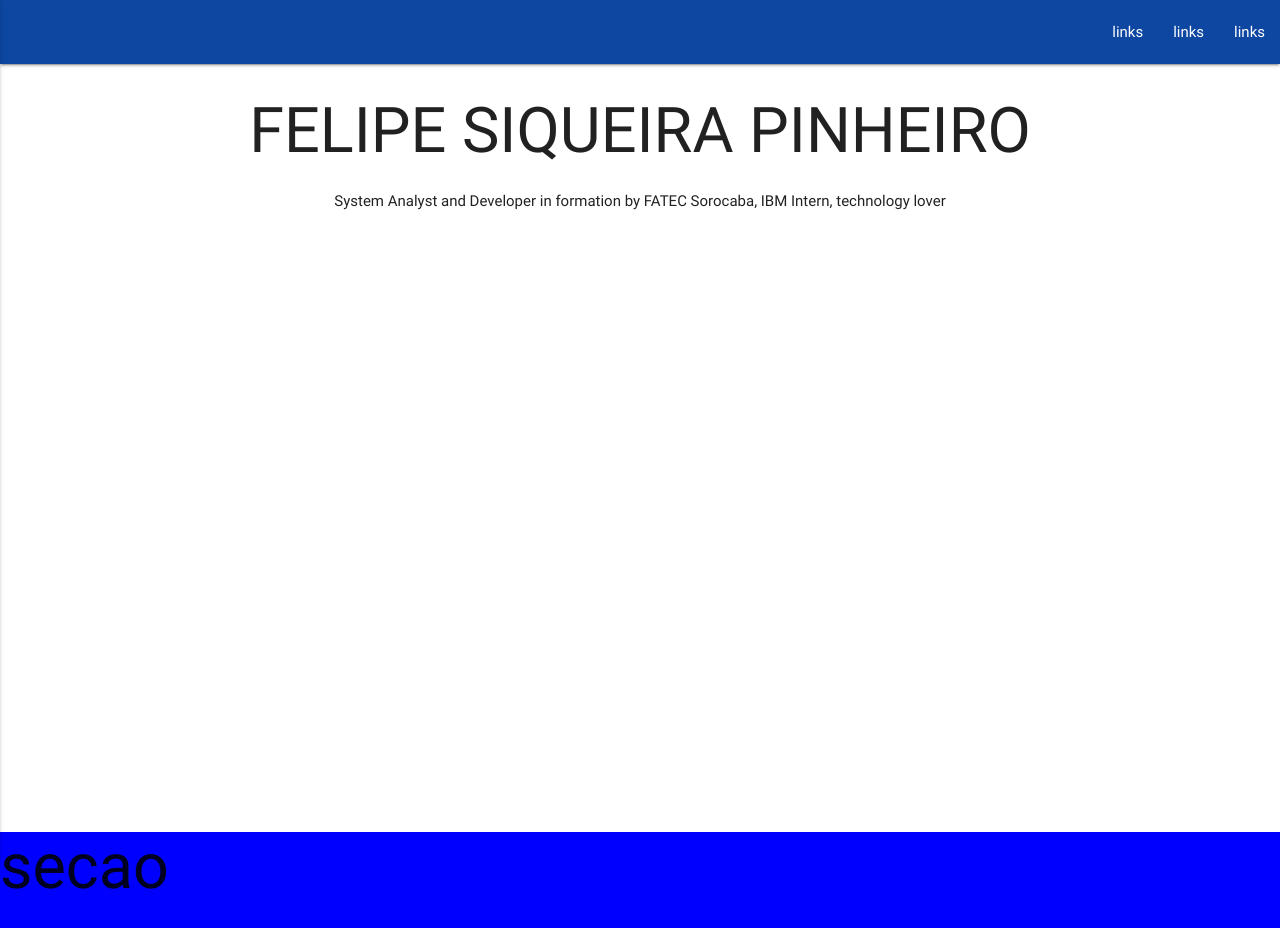
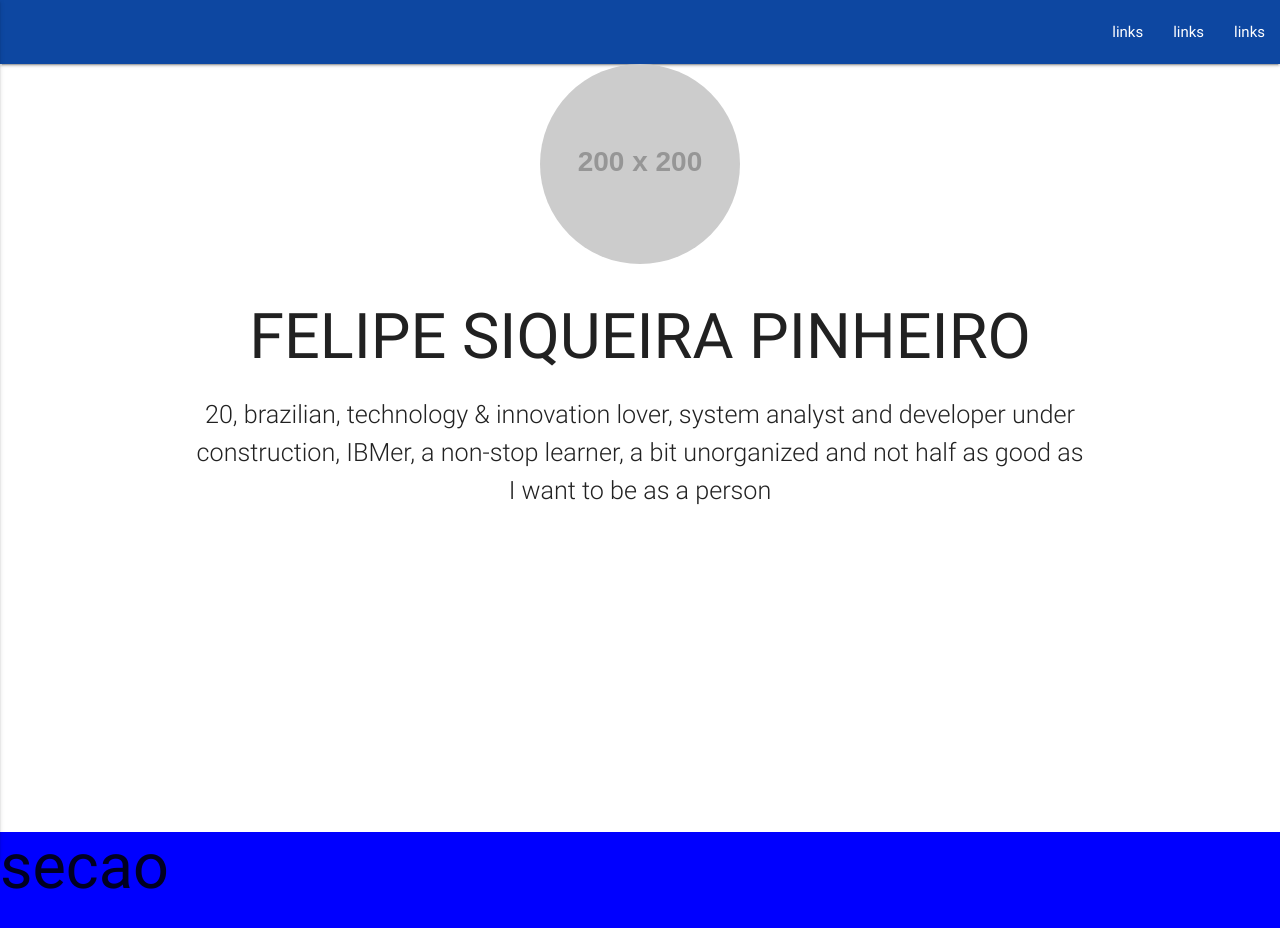
Before and after one commit to fel-siqueira/fel-siqueira.github.io, a plain HTML site: page index.html in a window 1280 px wide. Shown: the top 928 px of the page. Drawn offline with Linux system fonts and the light colour scheme; placeholder pictures from the web are drawn by us.

Commit message:
First commit

```diff
--- a/css/style.scss
+++ b/css/style.scss
@@ -5,3 +5,13 @@ header, section {
 section {
   background-color: blue;
 }
+
+@mixin responsiveText($name) {
+  .name {
+    font-size: $name;
+  }
+}
+
+@media (max-width: 600px) {
+  @include responsiveText(3vh);
+}
--- a/index.html
+++ b/index.html
@@ -28,9 +28,10 @@
         </ul>
       </div>
     </nav>
-    <div class="center-align">
-      <h1>FELIPE SIQUEIRA PINHEIRO</h1>
-      <p>System Analyst and Developer in formation by FATEC Sorocaba, IBM Intern, technology lover</p>
+    <div class="container center-align">
+      <img class="responsive-img circle" src="http://placehold.it/200x200" alt="Yes, it's me!">
+      <h1 class="name">FELIPE SIQUEIRA PINHEIRO</h1>
+      <p class="flow-text">20, brazilian, technology & innovation lover, system analyst and developer under construction, IBMer, a non-stop learner, a bit unorganized and not half as good as I want to be as a person</p>
     </div>
   </header>
   <section>
```
Also changed, not shown: css/style.css, 4 other files.
